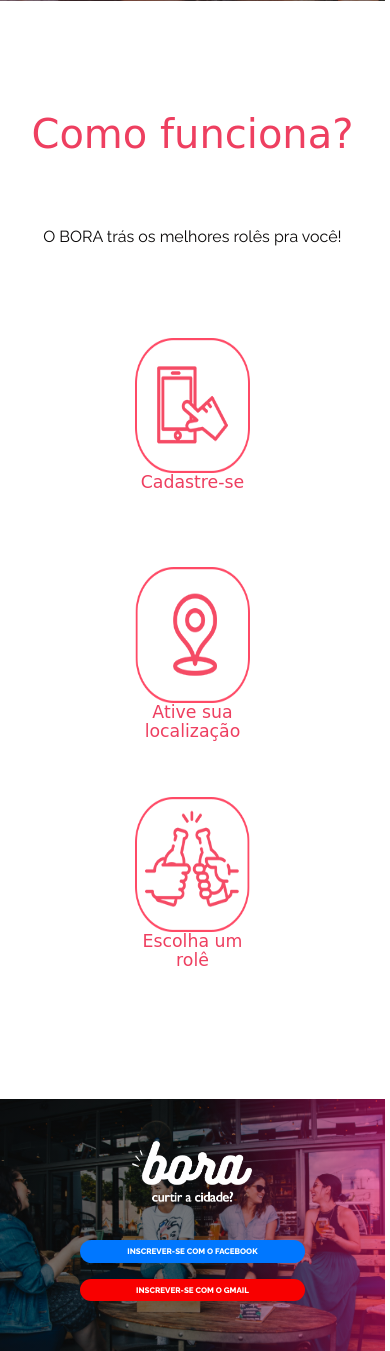
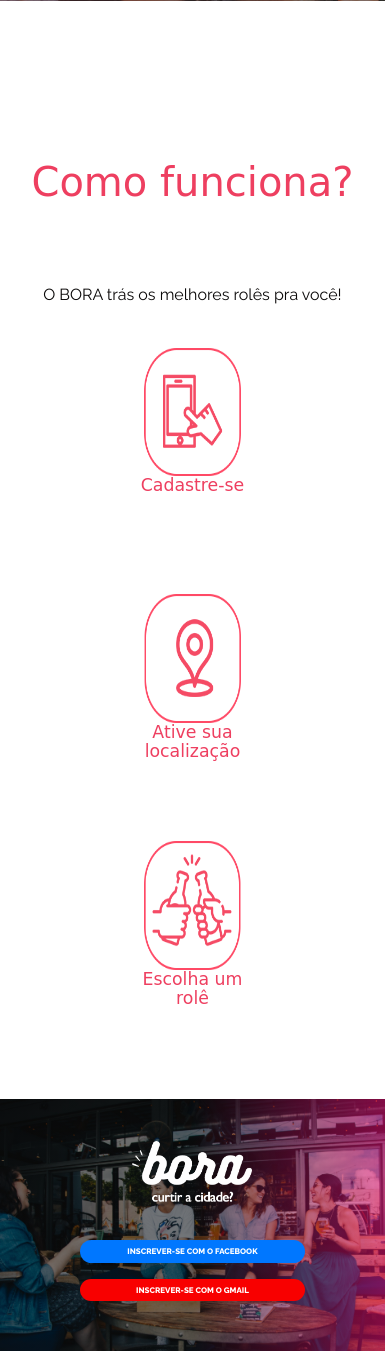
Before and after one commit to nataliavalentin/DEMODAY, a Django app: page / in a window 390 px wide. Shown: the part 640-1991 px from the top of the page. Run offline with Django 3.2, Linux system fonts and the light colour scheme; some libraries are stand-ins or nearby versions; some web fonts are replaced.

Commit message:
Deixar Responsivo Aside e Article - Como Funciona

```diff
--- a/home/static/css/index.css
+++ b/home/static/css/index.css
@@ -11,7 +11,7 @@
     'aside article'
     'section section'
     'footer footer';
-    grid-template-rows:  100vh 50vh 40vh 110vh 30vh;
+    grid-template-rows:  100vh 50vh 60vh 110vh 30vh;
     grid-template-columns: 49vw 49.7vw;
 }
 
@@ -141,11 +141,12 @@
     height: 100%;
     display: flex;
     align-items: center;
+    padding-top: 13%;
 }
 
 #comoFunciona div{
     height: 80%;
-    width: 80%;
+    width: 100%;
     display: flex;
     flex-direction: column;
     justify-content: center;
@@ -155,9 +156,9 @@
 #comoFunciona div div:nth-child(4) {
     display: flex;
     flex-direction: row;
-    width: 91%;
+    width: 70%;
     justify-content:space-between;
-    align-items: center;
+    align-items: flex-start;
 }
 
 #comoFunciona div div:nth-child(4) div {
@@ -184,8 +185,8 @@
 }
 
 #comoFunciona div p {
-    width: 490px;
-    height: 30%;
+    width: 70%;
+    height: 38%;
     text-align: left;
     line-height: 23px;
     color: rgb(10, 8, 8);
@@ -194,20 +195,21 @@
 #comoFunciona div h2{
     color: #ee3f60;
     font-size: 40pt;
-    font-weight: inherit;
+    font-weight: normal;
+    line-height: 43px;
     font-family: 'Baloo Bhai', cursive;
     margin: 0;
     text-align: left;
-    width: 490px;
-    height: 30%;
+    width: 70%;
+    height: 15%;
 }
 
 #comoFunciona div h3{
     font-weight: inherit;
     color: rgb(10, 8, 8);
     text-align: left;
-    width: 490px;
-    height: 10%;
+    width: 70%;
+    height: 5%;
 }
 
 aside {
@@ -215,6 +217,7 @@
     display: flex;
     align-items: center;
     justify-content: center;
+    padding-top: 13%;
 }
 
 aside img{
@@ -385,23 +388,19 @@
         display: none;
     }
 
-    #comoFunciona div {
-        width: 100%;
-    }
-
-    #comoFunciona div h2 {
+    #comoFunciona div h2{
         text-align: center;
         width: 100%;
     }
 
-    #comoFunciona div  h3 {
+    #comoFunciona div h3{
         text-align: center;
         width: 100%;
     }
 
-    #comoFunciona div  p {
+    #comoFunciona div p{
         text-align: justify;
-        width: 69%;
+        line-height: 17px;
     }
 
     #comoFunciona div div:nth-child(4) {
@@ -480,6 +479,10 @@
         width: 90%;
     }
 
+    #comoFunciona div {
+        width: 100%;
+    }
+
     #comoFunciona div h2{
         font-size: 30pt;
         height: 15%;
@@ -487,11 +490,11 @@
 
     #comoFunciona div  h3{
         font-size: 12pt;
-        height: 10%;
+        height: 2%;
         margin:0;
     }
 
-    #comoFunciona div  p{
+    #comoFunciona div p{
         display: none;
     }
 
@@ -508,8 +511,8 @@
     }
 
     #comoFunciona div div:nth-child(4) div img {
-        height: 60%;
-        width: 30%;
+        height: 53%;
+        width: 25%;
     }
 
     #comoFunciona div div:nth-child(4) div p {
```
